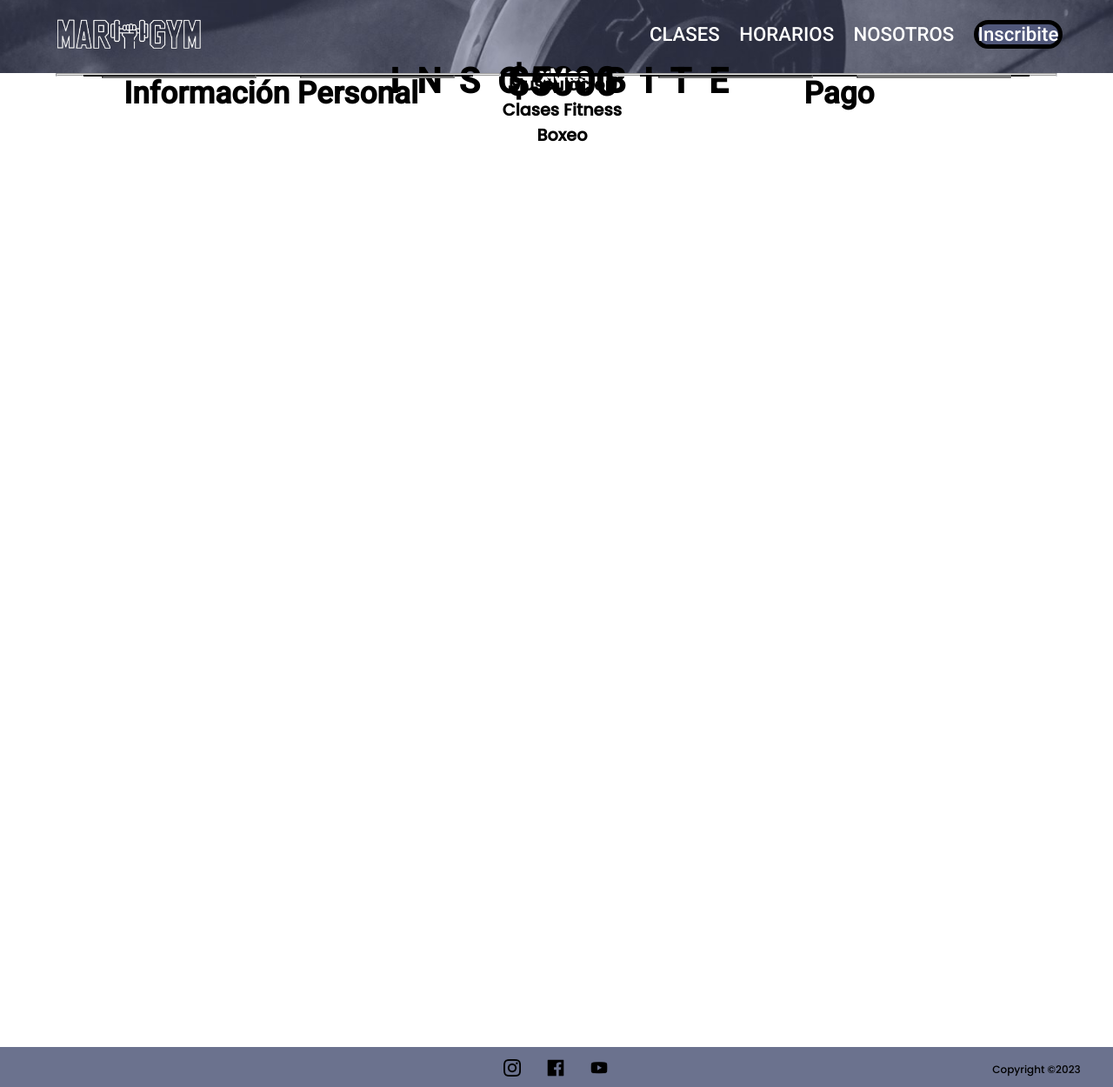
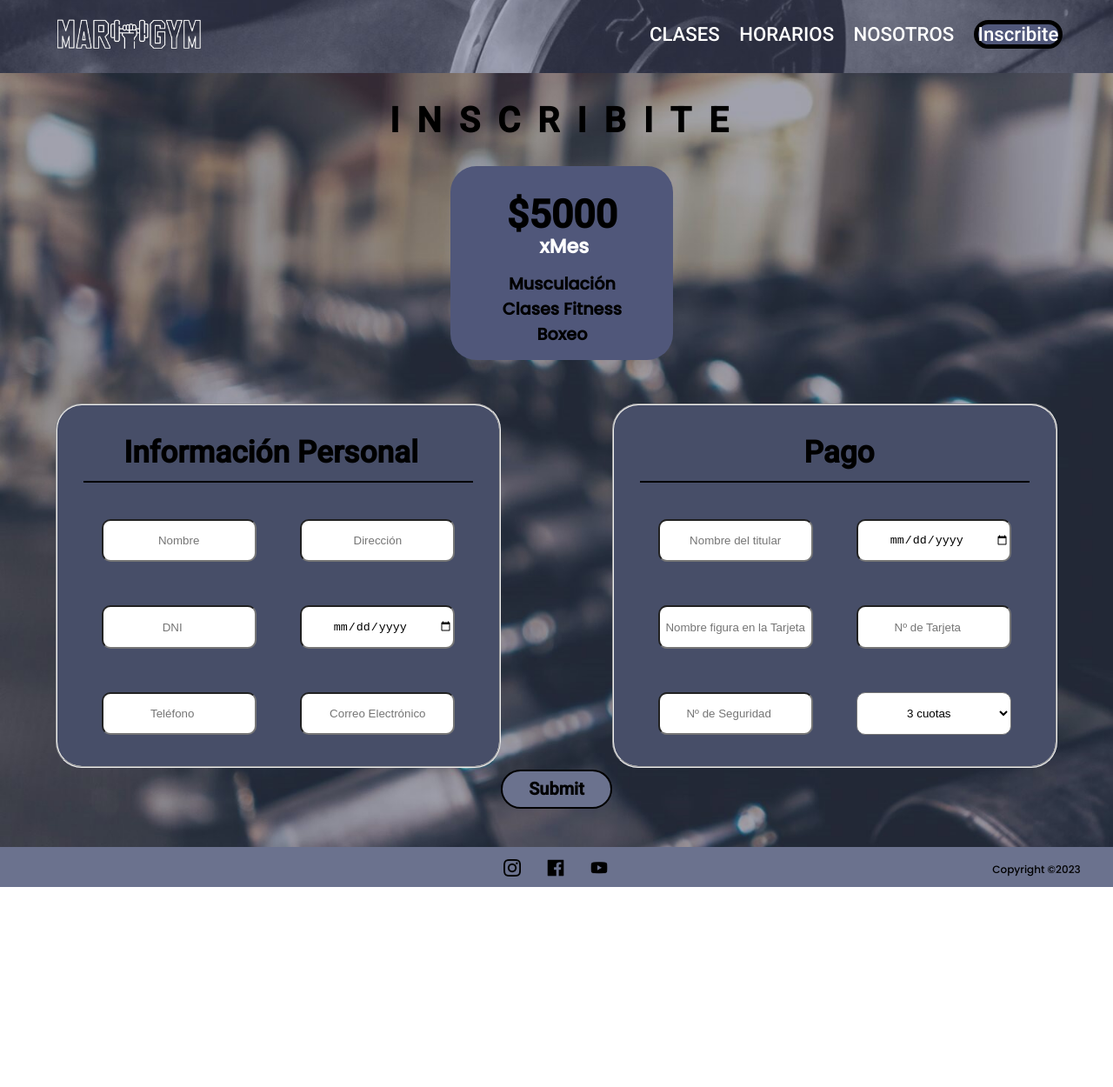
Before and after one commit to martinyegros/proyecto-margym, a plain HTML site: page pages/inscribte.html in a window 1280 px wide. Shown: the top 1250 px of the page at 87% size. After the commit the page ends 1020 px from the top, so only its background shows below. Drawn offline with Linux system fonts and the light colour scheme.

Commit message:
cambios del footer

```diff
--- a/css/style.css
+++ b/css/style.css
@@ -100,7 +100,7 @@ nav .navegador #inscribite{
     width: 100%;
     height: 46.16px;
     left: 0%;
-    top: 1203.88px;
+    top: 974.23px;
     display: flex;
     position: absolute;
     justify-content: space-between;
@@ -389,9 +389,9 @@ footer .copy p{
 
 .secIns{
     background-image: url(../assets/img/10.jpg);
-    position: absolute;
+    position: relative;
     width: 100%;
-    height: 153.8%;
+    height: 890px;
     left: 0px;
     top: 84.22px;
     background-position: 50% 50%;
```
